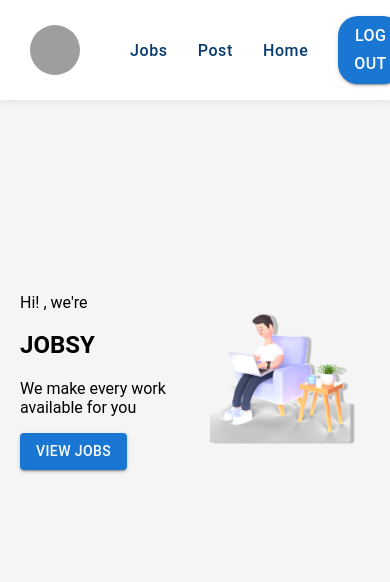
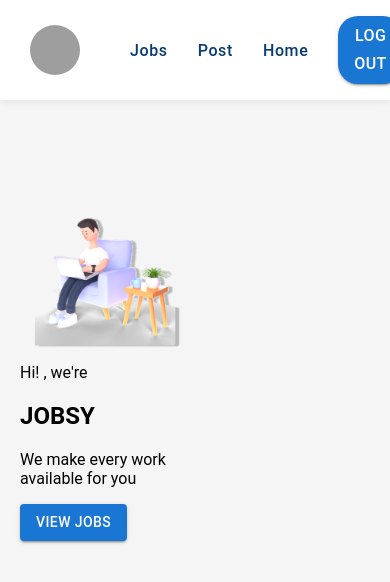
Before and after one commit to eddiemuhoro/job-app, a React (Create React App) app: page /home in a window 390 px wide. Shown: the top 582 px of the page. Built offline with nearby package versions, Linux system fonts and the light colour scheme; grey boxes are pictures that could not be loaded.

Commit message:
added home page

```diff
--- a/src/App.css
+++ b/src/App.css
@@ -20,7 +20,7 @@ a{
   font-size: 1rem;
   font-weight: 500;
   letter-spacing: 0.6px;
-  color: #083b6e;
+  color: #2a323d;
 }
 
 h2,h3,h4,h5,h6{
@@ -28,11 +28,20 @@ h2,h3,h4,h5,h6{
   color: #083b6e;
 }
 
+.job-bottom span{
+  font-size: 10px;
+  font-weight: 500;
+  letter-spacing: 0.6px;
+  color: rgb(45, 44, 51);
+
+  border-radius: 5px;
+  padding: 3px;
+}
+
 .job-bottom{
   display: flex;
   justify-content: space-between;
   align-items: center;
-
 }
 
 /* FORM STYLES. */
@@ -123,6 +132,20 @@ h2,h3,h4,h5,h6{
   height: 60vh;
 }
 
+.home-wrapper{
+  display: flex;
+  flex-direction: row-reverse;
+}
+
+@media screen and (max-width: 500px){
+  .home-wrapper{
+    display: flex;
+    flex-direction: column;
+  }
+}
+
+
+
 .home-page a{
   color: #fff;
   text-decoration: none;
--- a/src/components/Mui.js
+++ b/src/components/Mui.js
@@ -9,7 +9,7 @@ import React, { useEffect, useState } from 'react'
 import HomeNavBar from './homePage/HomeNavBar';
 import PopUp from './PopUp/PopUp';
 import Popup from 'reactjs-popup';
-import { Email, Phone, WhatsApp } from '@mui/icons-material';
+import { Email, LocationCityRounded, LocationOff, LocationOn, Map, MapRounded, Phone, ThumbsUpDown, WhatsApp } from '@mui/icons-material';
 import ReactWhatsapp from 'react-whatsapp';
 
 export default function Mui() {
@@ -48,12 +48,13 @@ export default function Mui() {
                         <FavoriteIcon  />
                     </top>
                     <main className='job-description'>
-                        <h3>{job.description}</h3>
-                        <p>We have a site that has been running for a couple of years. Recently, it has started looking “unusual” and the JavaScrip</p>
+                        <p>{job.description}</p>
                     </main>
                     <bottom className='job-bottom'>
-                        <p>{job.Location}</p>
-                        <p>Ksh 450</p>
+                        <div style={{display:'flex', alignItems:'center'}}>
+                            <LocationOn /><p>{job.location}</p>
+                        </div>
+                        <p><span>Est. Budget</span>Ksh 450</p>
                     </bottom>
                     <Popup trigger={<Button variant='contained'>Bid</Button> } modal>
 
--- a/src/components/homePage/Home.js
+++ b/src/components/homePage/Home.js
@@ -9,12 +9,16 @@ const Home = () => {
     <div>
         <HomeNavBar/>
         <main className='home-page'>
-            <div style={{display:'flex', alignItems:'center'}}>
+            <div className='home-wrapper' >
                 {/* <section style={{width:'25%'}}>
                     <h2>About Us</h2>
                     <p>We see your vision, and everything we do is an effort to help you make the connections that will turn that vision into reality, by building your Virtual Talent Bench of trusted people.
                 </p>
                 </section> */}
+
+                <section className='image-home'>
+                    <img src={Imagee} alt='kenya' />
+                </section>
                 <section>
                     <p>Hi! , we're</p>
                     <h1>JOBSY</h1>
@@ -22,9 +26,6 @@ const Home = () => {
                         We make every work available for you
                     </p>
                     <Button variant='contained'><Link to='/home/jobs'>View Jobs</Link></Button>
-                </section>
-                <section className='image-home'>
-                    <img src={Imagee} alt='kenya' />
                 </section>
           </div>
           <footer>
```
